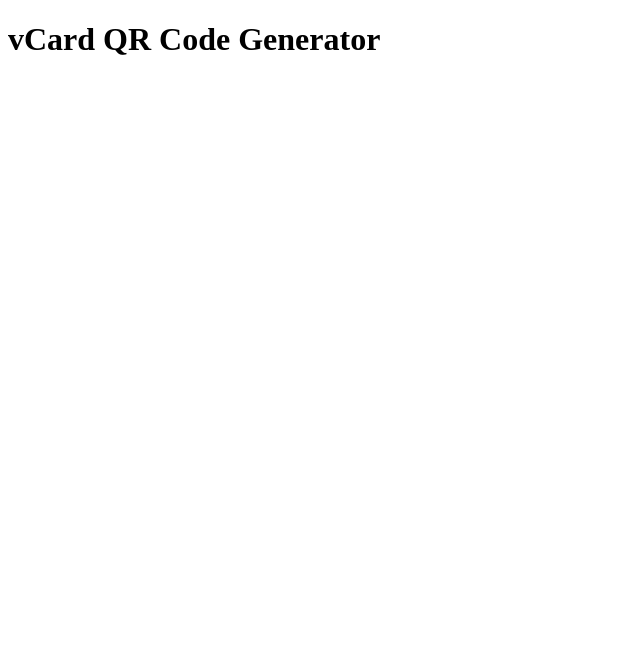
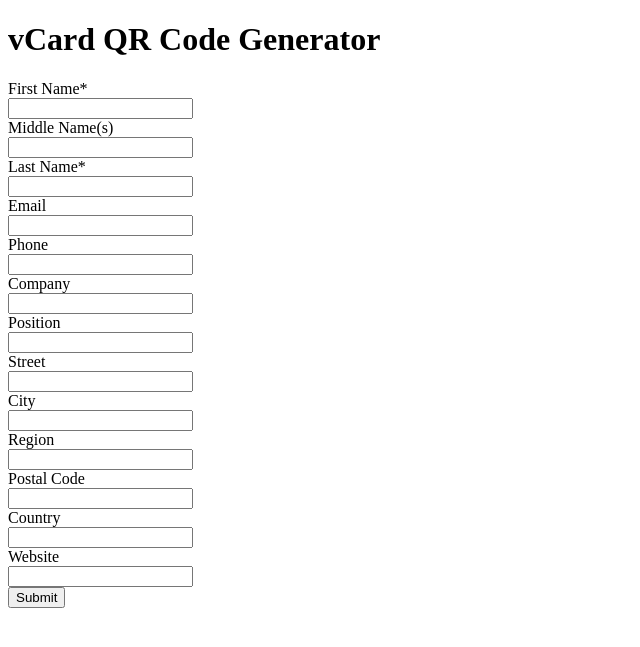
Before and after one commit to farellukas/vcard-qrcode-gen, a Django app: page / in a window 1280 px wide. Shown: the top 647 px of the page, without its empty margins (0-640 px from the left). Run offline with Django 4.2, Linux system fonts and the light colour scheme.

Commit message:
Added forms in HTML

```diff
--- a/VCardmaker/qr_generator/templates/index.html
+++ b/VCardmaker/qr_generator/templates/index.html
@@ -4,9 +4,64 @@
   <meta charset="UTF-8">
   <meta http-equiv="X-UA-Compatible" content="IE=edge">
   <meta name="viewport" content="width=device-width, initial-scale=1.0">
-  <title>vCard QR Code Generator</title>
+  <title>vCard Maker</title>
 </head>
 <body>
   <h1>vCard QR Code Generator</h1>
+
+  <form action="vcard" method="POST">
+    {% csrf_token %}
+
+    <div class="form-name form-section">
+      <label for="first_name">First Name*</label><br>
+      <input type="text" id="first_name" name="first_name" autocomplete="off" required><br>
+
+      <label for="middle_name">Middle Name(s)</label><br>
+      <input type="text" id="middle_name" name="middle_name" autocomplete="off"><br>
+
+      <label for="last_name">Last Name*</label><br>
+      <input type="text" id="last_name" name="last_name" autocomplete="off" required><br>
+    </div>
+
+    <div class="form-contact form-section">
+      <label for="email">Email</label><br>
+      <input type="text" id="email" name="email" autocomplete="off"><br>
+
+      <label for="phone">Phone</label><br>
+      <input type="text" id="phone" name="phone" autocomplete="off"><br>
+    </div>
+
+    <div class="form-company form-section">
+      <label for="company">Company</label><br>
+      <input type="text" id="company" name="company" autocomplete="off"><br>
+
+      <label for="position">Position</label><br>
+      <input type="text" id="position" name="position" autocomplete="off"><br>
+    </div>
+
+    <div class="form-address form-section">
+      <label for="street">Street</label><br>
+      <input type="text" id="street" name="street" autocomplete="off"><br>
+
+      <label for="city">City</label><br>
+      <input type="text" id="city" name="city" autocomplete="off"><br>
+
+      <label for="region">Region</label><br>
+      <input type="text" id="region" name="region" autocomplete="off"><br>
+
+      <label for="postal_code">Postal Code</label><br>
+      <input type="text" id="postal_code" name="postal_code" autocomplete="off"><br>
+
+      <label for="country">Country</label><br>
+      <input type="text" id="country" name="country" autocomplete="off"><br>
+    </div>
+
+    <div class="form-website form-section">
+      <label for="website">Website</label><br>
+      <input type="text" id="website" name="website" autocomplete="off"><br>
+    </div>
+
+    <input type="submit" class="submit">
+  </form>
 </body>
 </html>
```
